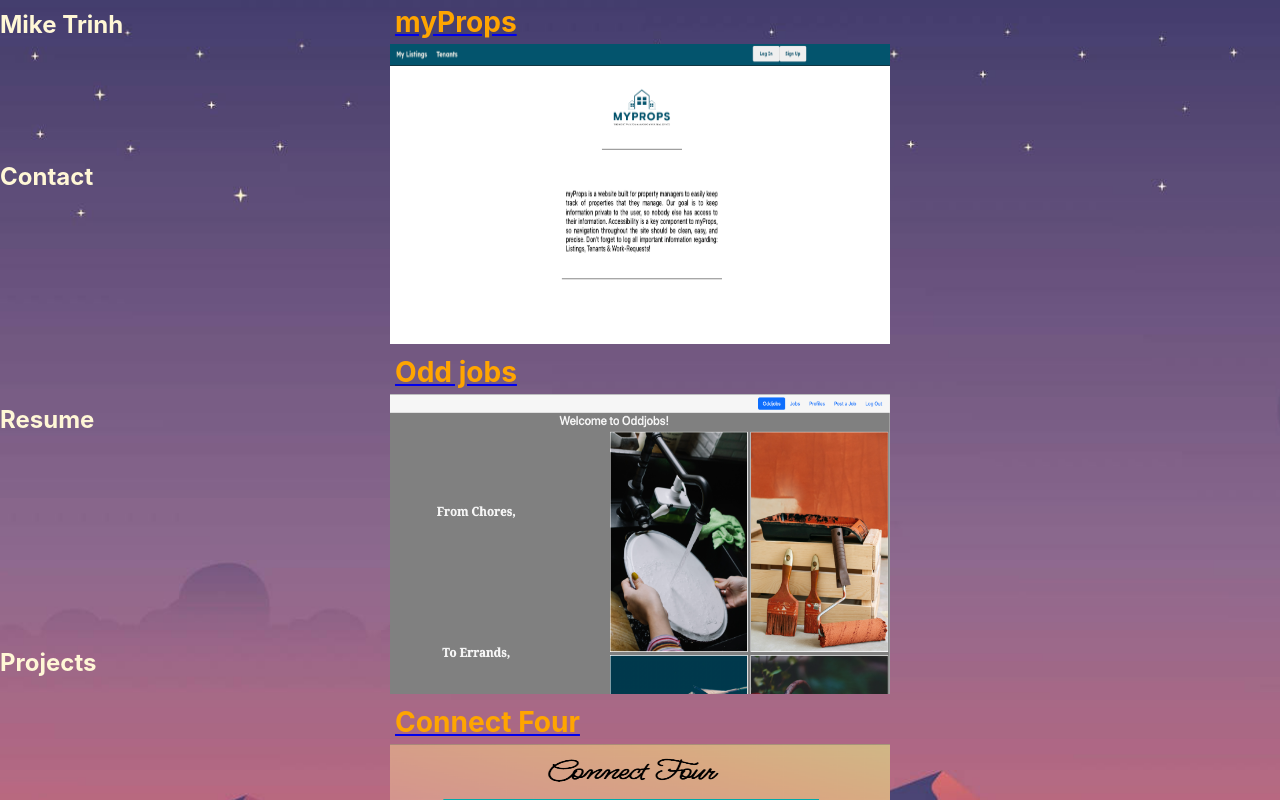
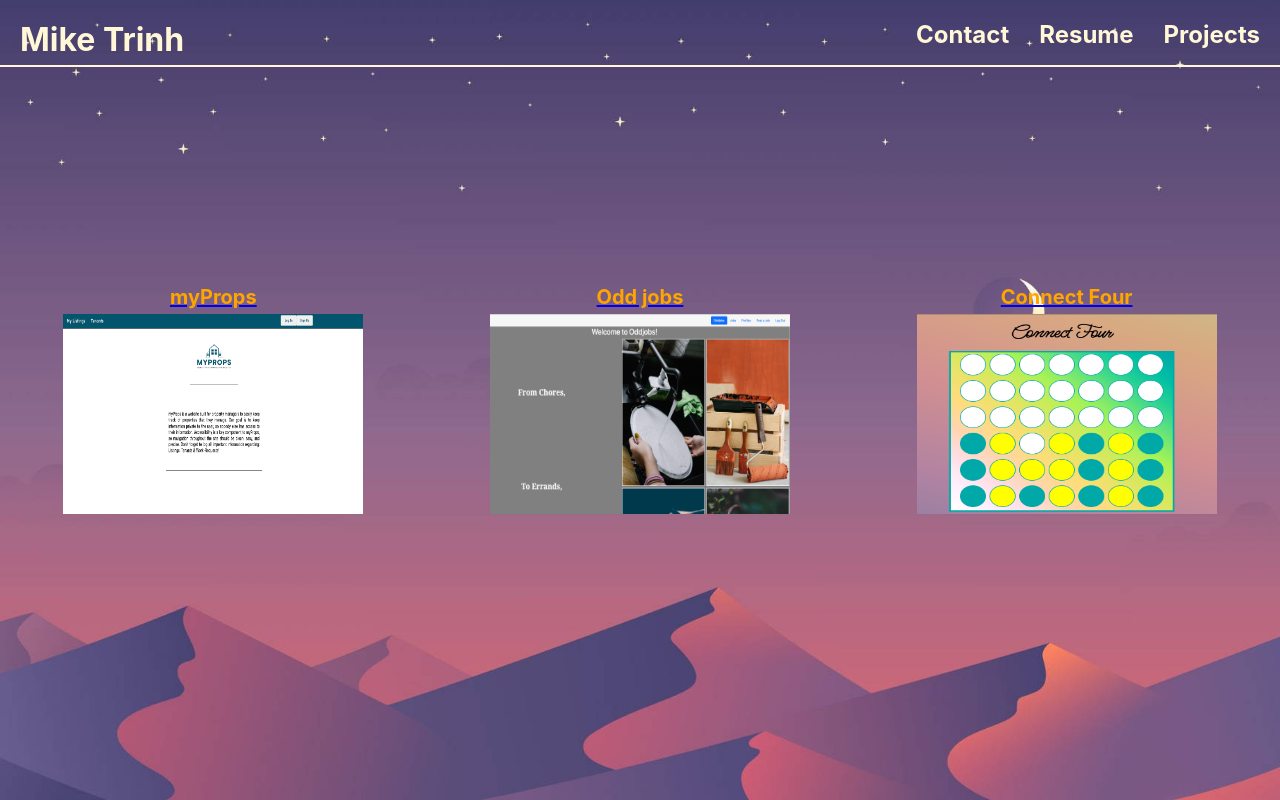
Before and after one commit to hieptrinh96/react-portfolio, a React (Create React App) app: page /projects in a window 1280 px wide. Shown: the top 800 px of the page. Built offline with nearby package versions, Linux system fonts and the light colour scheme.

Commit message:
change project title CSS

```diff
--- a/src/App.css
+++ b/src/App.css
@@ -26,13 +26,3 @@
     transform: rotate(360deg);
   }
 }
-
-section {
-  position: absolute;
-  height: 100%;
-  width: 100%;
-  opacity: 1;
-  display: flex;
-  justify-content: center;
-  align-items: center;
-}
--- a/src/components/Navbar/NavBar.css
+++ b/src/components/Navbar/NavBar.css
@@ -1,10 +1,11 @@
 nav {
   position: fixed;
-  left: 0;
+  top: 0;
   z-index: 50;
   display: flex;
-  flex-direction: column;
-  height: 100vh;
+  justify-content: space-between;
+  width: 100%;
+  border-bottom: 2px solid #FFF7D6;
 }
 li {
   list-style: none;
@@ -14,12 +15,13 @@ li {
   padding: 0;
   height: 100%;
   display: flex;
-  flex-direction: column;
   justify-content: space-around;
+  gap: 30px;
+  margin-top: 20px;
+  margin-right: 20px;
 }
 
 .ul-container>li>a {
-  padding-right: 5px;
   color: #FFF7D6;
   font-weight: bold;
   text-decoration: none;
@@ -28,12 +30,13 @@ li {
 }
 
 .home-link {
-  margin-top: 10px;
+  margin-top: 20px;
+  margin-left: 20px;
 }
 
 .home-link>a {
   text-decoration: none;
   color: #FFF7D6;
   font-weight: bold;
-  font-size: 1.5em;
+  font-size: 2em;
 }
--- a/src/components/ProjectPreview/ProjectPreview.css
+++ b/src/components/ProjectPreview/ProjectPreview.css
@@ -1,15 +1,19 @@
 .image-container>h3 {
   color: orange;
+  font-size: 20px;
+  text-align: center;
 }
 
 .image-container>img {
-  width: 500px;
-  height: 300px;
+  width: 300px;
+  height: 200px;
 }
 
 .project-container {
   display: flex;
-  flex-direction: column;
-  justify-content: center;
-  align-items: center;
+  height: 100vh;
 }
+
+.image-container {
+  height: fit-content;
+}
--- a/src/components/ProjectPreview/ProjectPreview.jsx
+++ b/src/components/ProjectPreview/ProjectPreview.jsx
@@ -4,16 +4,16 @@ import './ProjectPreview.css'
 const ProjectPreview = (props) => {
   const urlPath = hyphenWord(props.projectTitle)
   return (
+    <div className="project-container">
     <Link
       to={`/projects/${urlPath}`}
     >
-      <div className="project-container">
         <div className="image-container">
           <h3>{props.projectTitle}</h3>
           <img src={props.projectImage} alt={props.projectTitle} />
         </div>
+    </Link>
       </div>
-    </Link>
   );
 }
 
--- a/src/index.css
+++ b/src/index.css
@@ -8,6 +8,7 @@ body {
   background: url('../src/assets/purple-background.jpg');
   background-repeat: no-repeat;
   background-size: cover;
+  box-sizing: border-box;
 }
 
 code {
```
